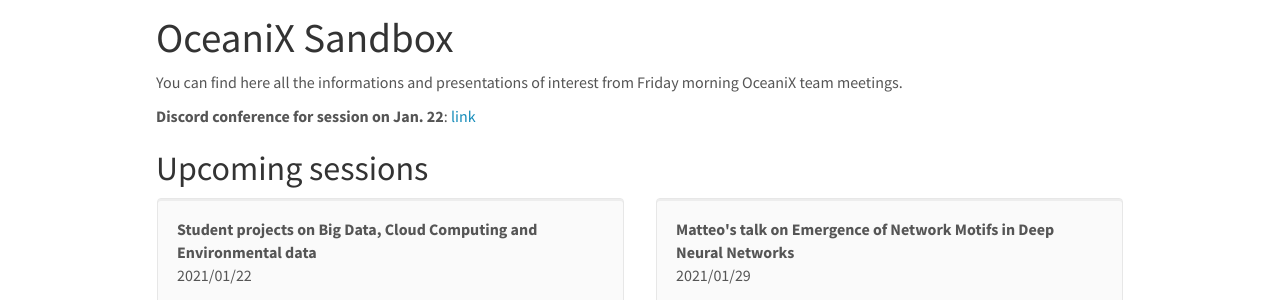
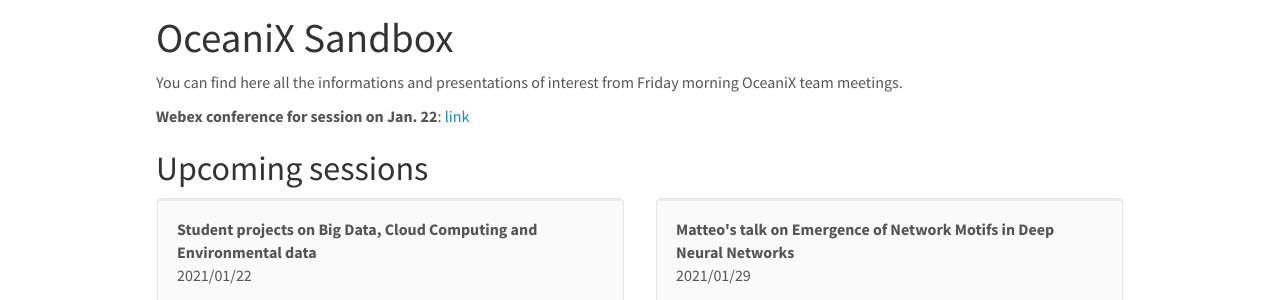
Before and after one commit to CIA-Oceanix/CIA-Oceanix.github.io, a Jekyll site: the page built from _pages/oceanix_sandbox.md, in a window 1280 px wide and 900 px high. Shown: the part 127-427 px from the top of the window. Built offline with Jekyll 4.4.1, drawn with Linux system fonts in a browser that asks for light colours; nearby versions of some CDN libraries.

Commit message:
Update oceanix_sandbox.md

```diff
--- a/_pages/oceanix_sandbox.md
+++ b/_pages/oceanix_sandbox.md
@@ -11,7 +11,7 @@
 You can find here all the informations and presentations of interest from Friday morning OceaniX team meetings.
 
 <!---**Zoom conference for session on Jan. 15**: [link](https://imt-atlantique.zoom.us/j/94083764667?pwd=RFN5aXJwN1N5bjVRUWY2ckRNWjVjQT09)-->
-**Discord conference for session on Jan. 22**: [link]( https://discord.gg/UeGnaT3k)
+**Webex conference for session on Jan. 22**: [link](https://imt-atlantique.webex.com/meet/pierre.tandeo)
 ## Upcoming sessions
 
 
```
